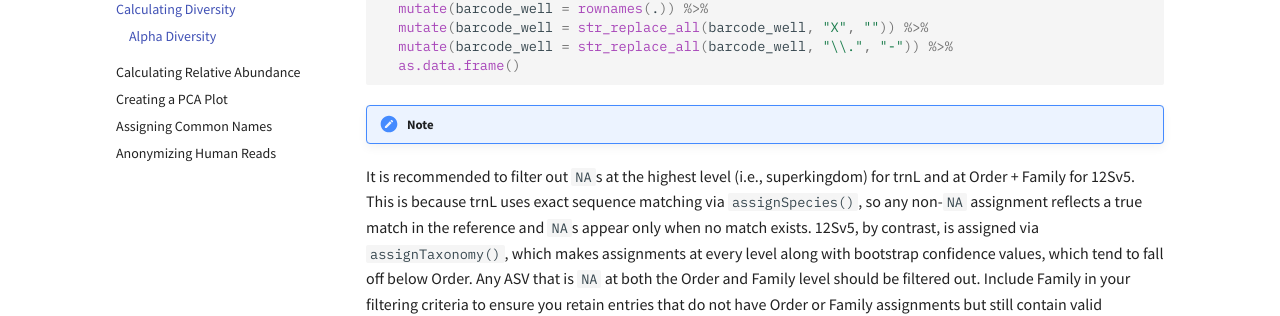
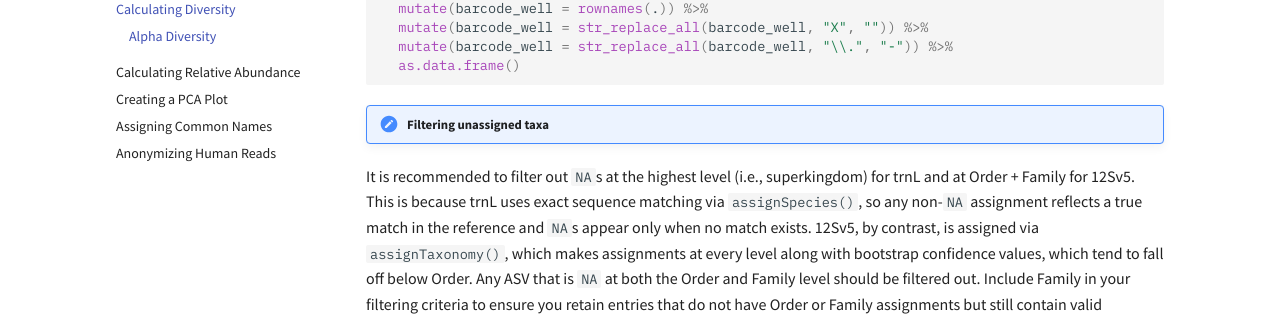
Before and after one commit to LAD-LAB/lad-lab.github.io, an MkDocs documentation site: the page built from docs/diversity.md, in a window 1280 px wide and 900 px high, scrolled down 420 px. Shown: the part 144-460 px from the top of the window. Built offline with MkDocs 1.6.1 and Material for MkDocs 9.7.7, drawn with Linux system fonts in a browser that asks for light colours.

Commit message:
Fix formatting for "Filtering unassigned taxa"
Fixed title formatting and indentation of the note

````diff
--- a/docs/diversity.md
+++ b/docs/diversity.md
@@ -19,8 +19,7 @@ alphadiv <- estimate_richness(ps.filtered, measures = c("Observed", "Shannon"))
   as.data.frame()
 ```
 
-!!! note Filtering unassigned taxa
-
+!!! note "Filtering unassigned taxa"
   It is recommended to filter out `NA`s at the highest level (i.e., superkingdom) for trnL and at Order + Family for 12Sv5. This is because trnL uses exact sequence matching via `assignSpecies()`, so any non-`NA` assignment reflects a true match in the reference and `NA`s appear only when no match exists. 12Sv5, by contrast, is assigned via `assignTaxonomy()`, which makes assignments at every level along with bootstrap confidence values, which tend to fall off below Order. Any ASV that is `NA` at both the Order and Family level should be filtered out. Include Family in your filtering criteria to ensure you retain entries that do not have Order or Family assignments but still contain valid assignments at lower taxonomic ranks (e.g., due to gaps in the reference).
 
 This code creates a dataframe with a column `barcode_well` with the name of each sample and two columns `Observed` and `Shannon` with the observed number of taxa and the Shannon diversity respectively of each sample, measures of alpha diversity. We can now join this dataframe to the sample metadata with the following code chunk, based on if a matching `barcode_well` column exists in your sample metadata:
````
